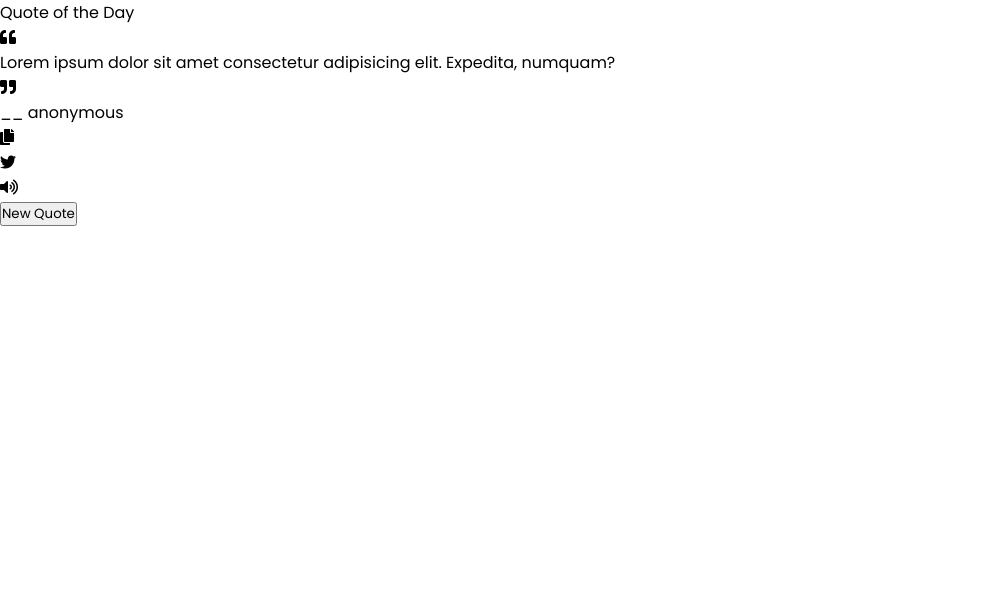
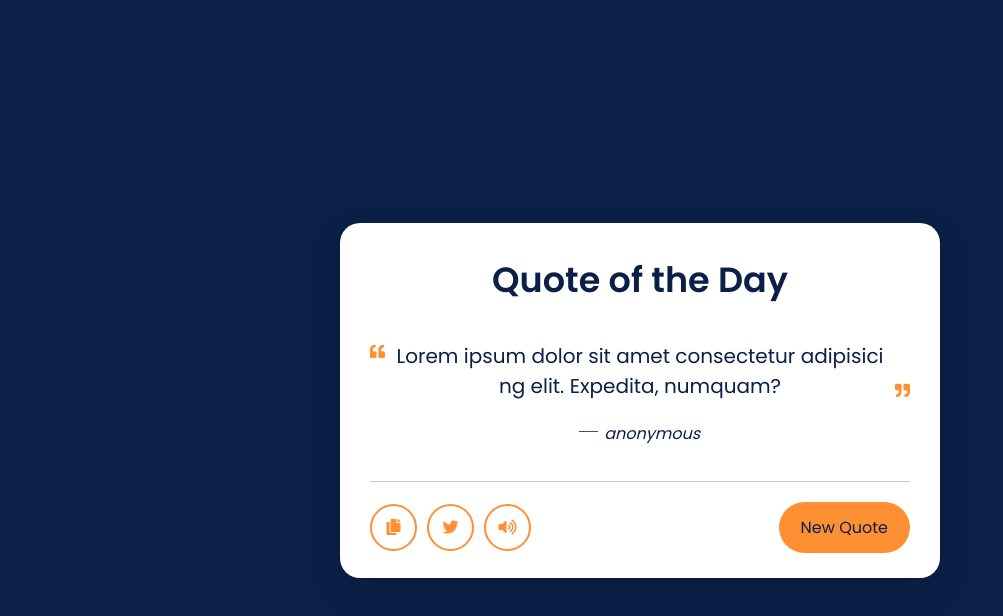
Before and after one commit to Chrissiku/quote-generator, a plain HTML site: page index.html in a window 1280 px wide. Shown: the whole page, without its empty margins (0-1003 px from the left). Drawn offline with Linux system fonts and the light colour scheme.

Commit message:
Add styling to the interface

```diff
--- a/style.css
+++ b/style.css
@@ -5,9 +5,141 @@
   padding: 0;
   box-sizing: border-box;
   font-family: "Poppins", sans-serif;
+  list-style: none;
 }
 
 :root {
-  --primary-color: #052360;
-  --secondary-color: #ffa65d;
+  --primary-color: #0b1f47;
+  --secondary-color: #fff;
+  --extra-color: #ff8f33;
 }
+
+header,
+.content :where(i, p, span) {
+  color: var(--primary-color);
+}
+
+body {
+  display: flex;
+  justify-content: center;
+  align-items: center;
+  min-height: 100vh;
+  background-color: var(--primary-color);
+}
+
+.wrapper {
+  width: 600px;
+  background-color: var(--secondary-color);
+  border-radius: 20px;
+  padding: 30px 30px 25px;
+  box-shadow: 0 12px 35px rgba(0, 0, 0, 0.1);
+}
+
+.wrapper header {
+  font-size: 35px;
+  font-weight: 600;
+  text-align: center;
+}
+
+.wrapper .content {
+  margin: 35px 0;
+}
+
+.wrapper .content .quote-area {
+  display: flex;
+  justify-content: center;
+}
+
+.wrapper .content .quote-area i {
+  font-size: 15px;
+  color: var(--extra-color);
+}
+
+.wrapper .content .quote-area i:first-child {
+  margin: 3px 10px 0 0;
+}
+
+.wrapper .content .quote-area i:last-child {
+  display: flex;
+  margin: 0 0 3px 10px;
+  align-items: flex-end;
+}
+
+.wrapper .content .quote-area .quote {
+  font-size: 20px;
+  text-align: center;
+  word-break: break-all;
+}
+
+.wrapper .content .author {
+  display: flex;
+  font-size: 16px;
+  margin-top: 20px;
+  font-style: italic;
+  justify-content: center;
+}
+
+.wrapper .content .author span:first-child {
+  margin: -4px 5px 0 0;
+  font-family: monospace;
+}
+
+.wrapper .buttons {
+  border-top: 1px solid #ccc;
+}
+
+.wrapper .buttons .features {
+  display: flex;
+  margin-top: 20px;
+  align-items: center;
+  justify-content: space-between;
+}
+
+.wrapper .buttons .features ul {
+  display: flex;
+}
+
+.wrapper .buttons .features ul li {
+  margin: 0 5px;
+  height: 47px;
+  width: 47px;
+  display: flex;
+  cursor: pointer;
+  color: var(--extra-color);
+  list-style: none;
+  border-radius: 50%;
+  align-items: center;
+  justify-content: center;
+  border: 2px solid var(--extra-color);
+  transition: all 0.3s ease;
+}
+
+.wrapper .buttons .features ul li:first-child {
+  margin-left: 0;
+}
+
+ul li:is(:hover, .active) {
+  background: var(--extra-color);
+}
+ul li:is(:hover, .active) > i {
+  color: var(--primary-color);
+}
+
+ul .speech.active {
+  pointer-events: none;
+}
+
+.buttons button {
+  border: none;
+  color: var(--primary-color);
+  outline: none;
+  font-size: 16px;
+  cursor: pointer;
+  padding: 13px 22px;
+  border-radius: 30px;
+  background: var(--extra-color);
+}
+.buttons button.loading {
+  opacity: 0.7;
+  pointer-events: none;
+}
```
